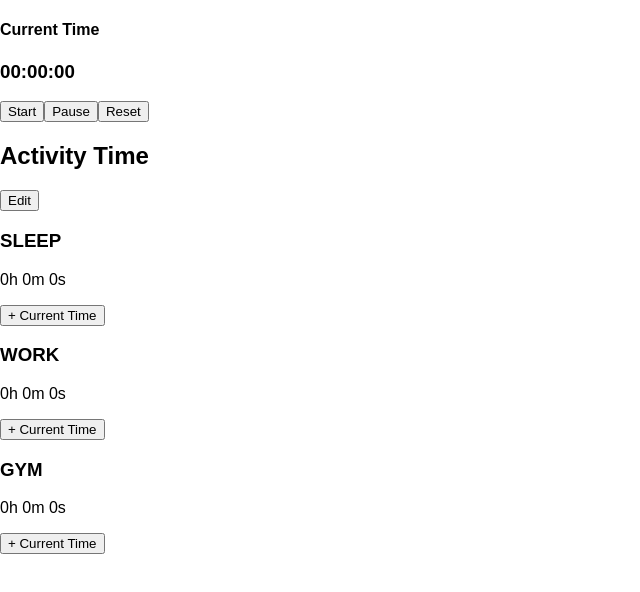
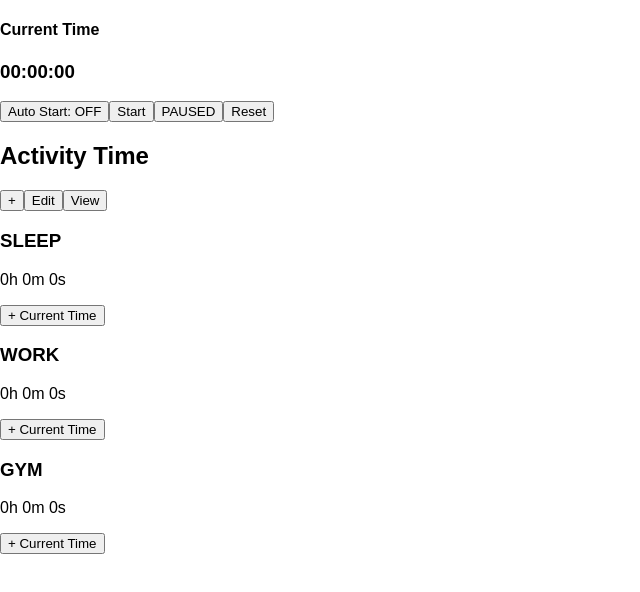
Before and after one commit to Mxke-N/react-day-tracker, a React (Vite) app: page / in a window 1280 px wide. Shown: the top 592 px of the page, without its empty margins (0-640 px from the left). Built offline with nearby package versions, Linux system fonts and the light colour scheme.

Commit message:
add auto start feature

```diff
--- a/src/components/ActivityHeader.jsx
+++ b/src/components/ActivityHeader.jsx
@@ -1,9 +1,10 @@
+import ActivityOptions from "./ActivityOptions.jsx";
 
 function ActivityHeader() {
   return (
     <div className="activity-header">
       <h2>Activity Time</h2>
-      <button>Edit</button>
+      <ActivityOptions />
     </div>
   );
 }
--- a/src/components/ActivityListItem.jsx
+++ b/src/components/ActivityListItem.jsx
@@ -1,3 +1,4 @@
+import AddCurrentTimeButton from "./AddCurrentTimeButton.jsx";
 
 function ActivityListItem({ activity, addTimeToActivity }) {
   function formatTime(totalTime) {
@@ -14,9 +15,10 @@ function ActivityListItem({ activity, addTimeToActivity }) {
     <div className="activity-list-item">
       <h3>{activity.name}</h3>
       <p>{formatTime(activity.totalTime)}</p>
-      <button onClick={() => addTimeToActivity(activity.id)}>
-        + Current Time
-      </button>
+      <AddCurrentTimeButton
+        myID={activity.id}
+        addTimeToActivity={addTimeToActivity}
+      />
     </div>
   )
 }
--- a/src/components/ActivityMain.jsx
+++ b/src/components/ActivityMain.jsx
@@ -1,4 +1,5 @@
-import React, { useState } from 'react';
+import React, { useState, useEffect } from 'react';
+
 import ActivityHeader from "./ActivityHeader.jsx";
 import ActivityList from "./ActivityList.jsx";
 
@@ -12,10 +13,9 @@ function ActivityMain({ stopwatchTime, broadcastTimeAddedEvent }) {
     ];
   });
 
-  // Save activities to localStorage whenever they change
-  // useEffect(() => {
-  //   localStorage.setItem('activities', JSON.stringify(activities));
-  // }, [activities]);
+  useEffect(() => {
+    localStorage.setItem('activities', JSON.stringify(activities));
+  }, [activities]);
 
   function addTimeToActivity(activityId) {
     if (stopwatchTime === 0) return;
--- /dev/null
+++ b/src/components/ActivityOptions.jsx
@@ -0,0 +1,11 @@
+function ActivityOptions() {
+  return (
+    <div className="activity-options">
+      <button>+</button>
+      <button>Edit</button>
+      <button>View</button>
+    </div>
+  );
+}
+
+export default ActivityOptions;
--- /dev/null
+++ b/src/components/AddCurrentTimeButton.jsx
@@ -0,0 +1,10 @@
+
+function AddCurrentTimeButton({ myID, addTimeToActivity }) {
+  return (
+    <button onClick={() => addTimeToActivity(myID)}>
+      + Current Time
+    </button>
+  );
+}
+
+export default AddCurrentTimeButton;
--- a/src/components/StopwatchControls.jsx
+++ b/src/components/StopwatchControls.jsx
@@ -1,9 +1,16 @@
 
-function StopwatchControls({ onStart, onPause, onReset }) {
+function StopwatchControls({ onStart, onPause, onReset, onToggleAutoStart, isRunning, isAutoStart }) {
   return (
     <div className='stopwatch-controls'>
-      <button className='start-button' onClick={onStart}>Start</button>
-      <button className='pause-button' onClick={onPause}>Pause</button>
+      <button className='toggle-autostart-button' onClick={onToggleAutoStart}>
+        Auto Start: {isAutoStart ? 'ON' : 'OFF'}
+      </button>
+      <button className='start-button' onClick={onStart}>
+        {isRunning ? 'STARTED' : 'Start'}
+      </button>
+      <button className='pause-button' onClick={onPause}>
+        {isRunning ? 'Pause' : 'PAUSED'}
+      </button>
       <button className='reset-button' onClick={onReset}>Reset</button>
     </div>
   );
--- a/src/components/StopwatchMain.jsx
+++ b/src/components/StopwatchMain.jsx
@@ -21,6 +21,11 @@ function StopwatchMain({ onElapsedTimeUpdate, timeAddedEvent, receivedTimeAddedE
     return 0;
   });
 
+  const [isAutoStart, setIsAutoStart] = useState(() => {
+    const savedAutoStart = localStorage.getItem('stopwatchAutoStart');
+    return savedAutoStart === 'true';
+  });
+
   const startTimeRef = useRef(null);
   const intervalIdRef = useRef(null);
 
@@ -36,8 +41,9 @@ function StopwatchMain({ onElapsedTimeUpdate, timeAddedEvent, receivedTimeAddedE
     if (isRunning) {
       startTimeRef.current = Date.now() - elapsedTime;
       localStorage.setItem('stopwatchStartTime', startTimeRef.current);
+      const getStartTimeRef = () => startTimeRef.current;
       intervalIdRef.current = setInterval(() => {
-        const updatedTime = Date.now() - startTimeRef.current;
+        const updatedTime = Date.now() - getStartTimeRef();
         setElapsedTime(updatedTime);
       }, 1000);
     }
@@ -51,13 +57,14 @@ function StopwatchMain({ onElapsedTimeUpdate, timeAddedEvent, receivedTimeAddedE
   }, [elapsedTime]);
 
   useEffect(() => {
+    localStorage.setItem('stopwatchAutoStart', isAutoStart);
+  }, [isAutoStart]);
+
+  useEffect(() => {
     if (timeAddedEvent) {
-      setElapsedTime(0);
-      startTimeRef.current = Date.now();
-      localStorage.setItem('stopwatchStartTime', Date.now());
-      localStorage.removeItem('stopwatchPauseTime');
-      receivedTimeAddedEvent();
+      reset();
     }
+    receivedTimeAddedEvent();
   }, [timeAddedEvent]);
 
   function start() {
@@ -73,10 +80,25 @@ function StopwatchMain({ onElapsedTimeUpdate, timeAddedEvent, receivedTimeAddedE
 
   function reset() {
     setElapsedTime(0);
-    setIsRunning(false);
-    localStorage.removeItem('stopwatchRunning');
-    localStorage.removeItem('stopwatchStartTime');
+    if (isRunning) {
+      startTimeRef.current = Date.now();
+      localStorage.setItem('stopwatchStartTime', Date.now());
+    } else {
+      localStorage.removeItem('stopwatchRunning');
+      localStorage.removeItem('stopwatchStartTime');
+    }
     localStorage.removeItem('stopwatchPauseTime');
+
+    // This will pause the timer
+    // setElapsedTime(0);
+    // setIsRunning(false);
+    // localStorage.removeItem('stopwatchRunning');
+    // localStorage.removeItem('stopwatchStartTime');
+    // localStorage.removeItem('stopwatchPauseTime');
+  }
+
+  function toggleAutoStart() {
+    setIsAutoStart(!isAutoStart);
   }
 
   return (
@@ -89,6 +111,9 @@ function StopwatchMain({ onElapsedTimeUpdate, timeAddedEvent, receivedTimeAddedE
         onStart={start}
         onPause={pause}
         onReset={reset}
+        onToggleAutoStart={toggleAutoStart}
+        isRunning={isRunning}
+        isAutoStart={isAutoStart}
       />
     </div>
 
```
